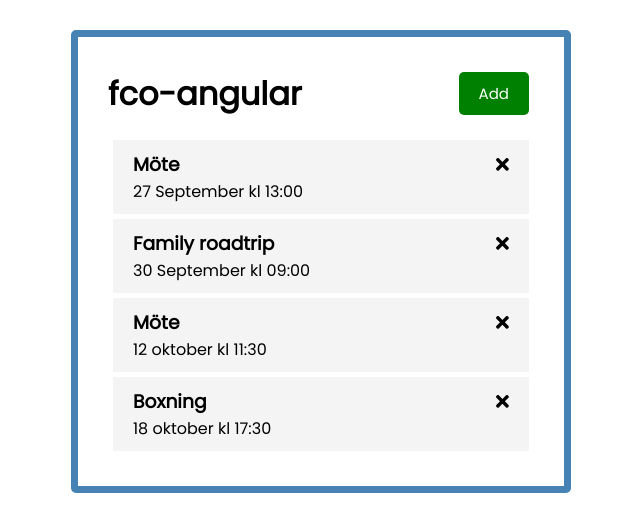
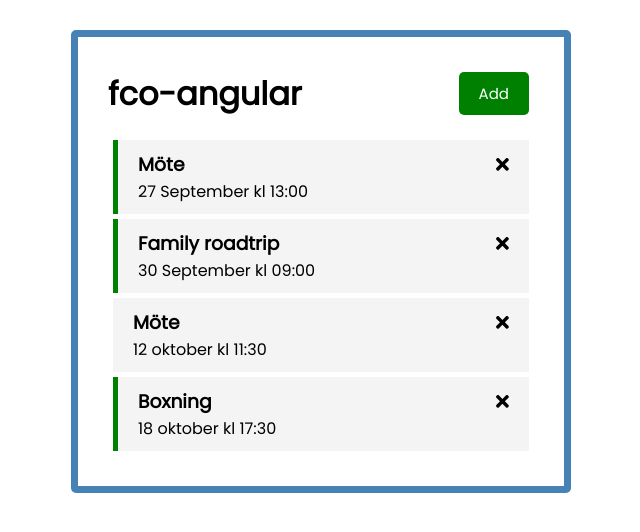
Before and after one commit to Francisco-fco/fco-angular, an Angular app in the folder fco-angular/: page / in a window 1280 px wide. Shown: the top 532 px of the page, without its empty margins (319-959 px from the left). Built offline with nearby package versions, Linux system fonts and the light colour scheme; data requests are answered from the project's data file.

Commit message:
Added reminder with [ngClass]

```diff
--- a/fco-angular/db.json
+++ b/fco-angular/db.json
@@ -22,7 +22,7 @@
       "id": 4,
       "text": "Boxning",
       "day": "18 oktober kl 17:30",
-      "reminder": false
+      "reminder": true
     }
   ]
 }
--- a/fco-angular/src/app/components/task-item/task-item.component.html
+++ b/fco-angular/src/app/components/task-item/task-item.component.html
@@ -1,4 +1,5 @@
-<div class="task">
+<!-- Adds to the class if reminder is true! -->
+<div [ngClass]="{ reminder: task.reminder }" class="task">
     <h3>
         {{ task.text }}
         <fa-icon
```
